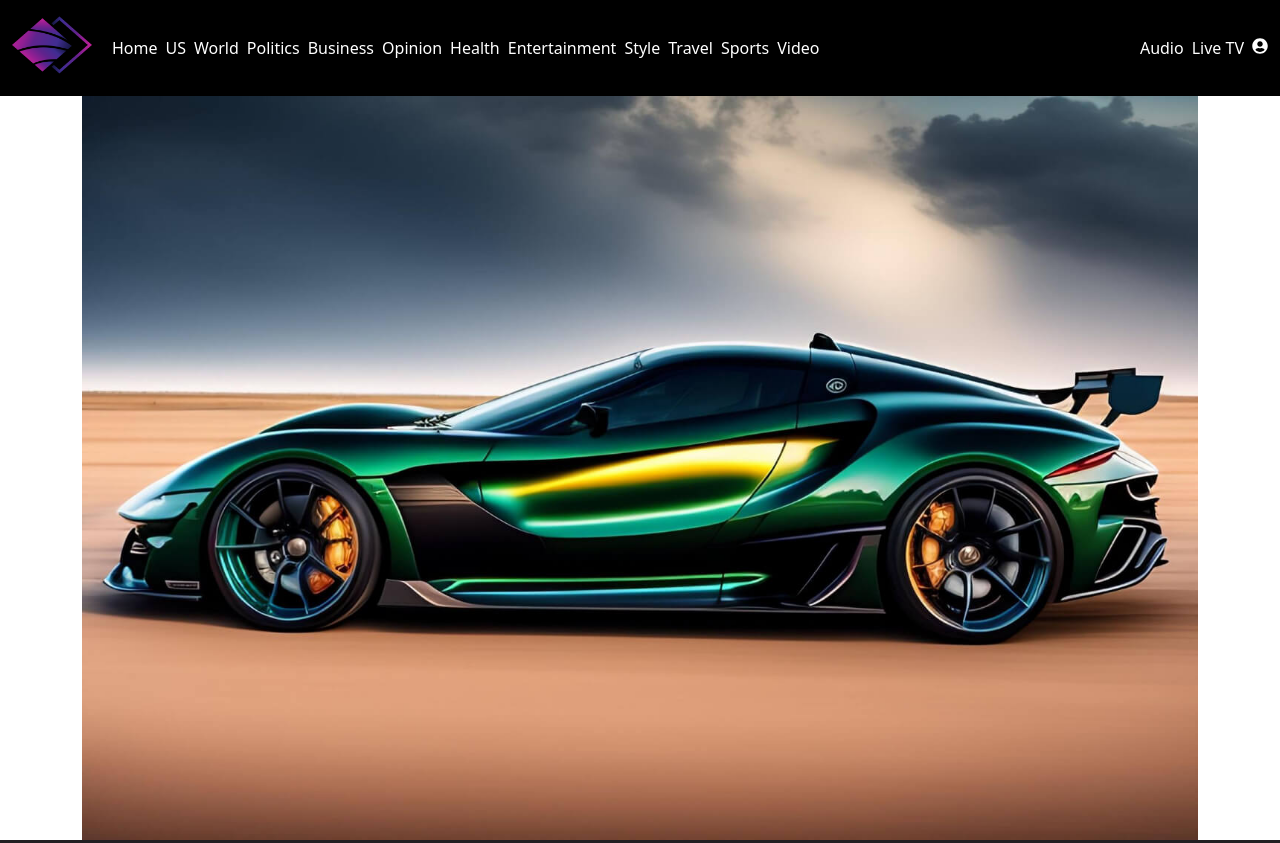
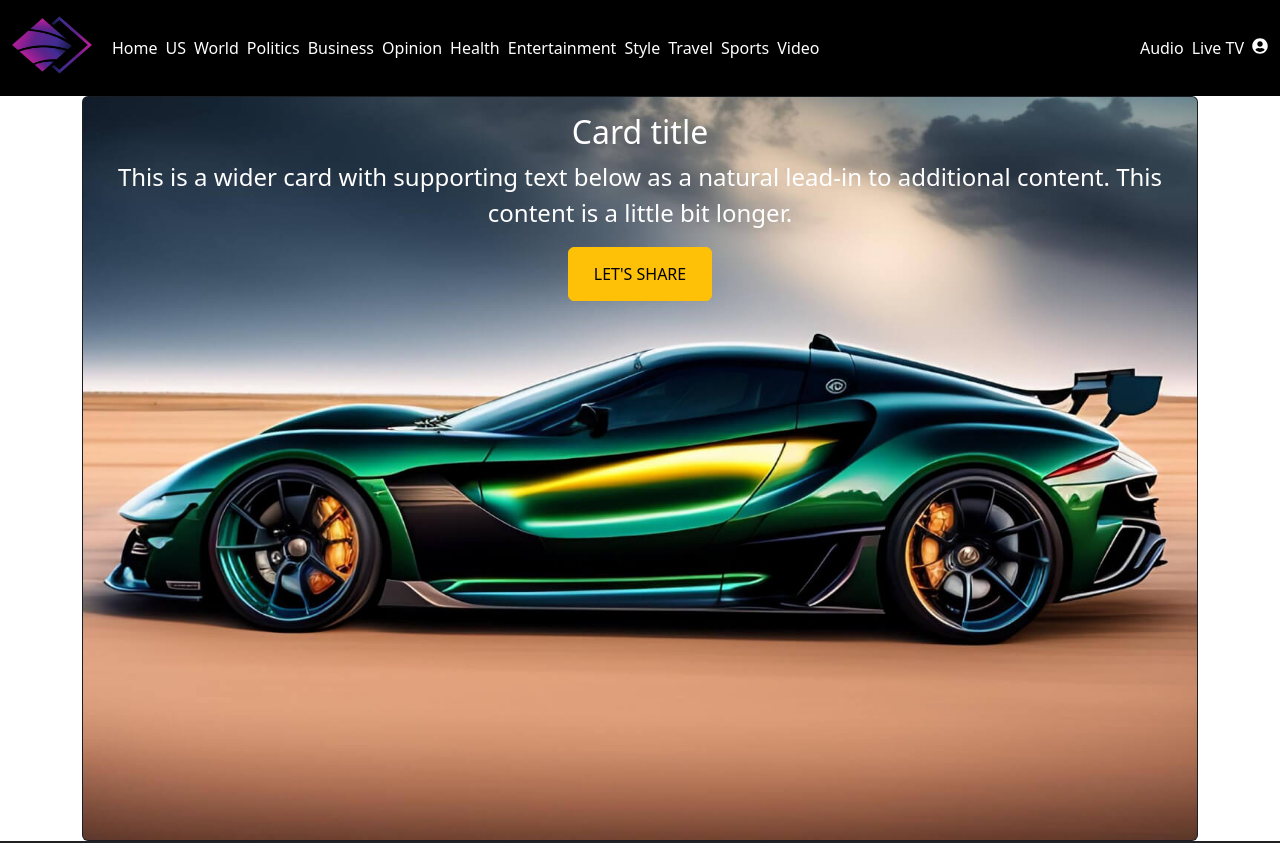
Before and after one commit to SheikhRakibhossain/CNC, a React (Vite) app: page /us in a window 1280 px wide. Shown: the top 843 px of the page. Built offline with nearby package versions, Linux system fonts and the light colour scheme; no server answers.

Commit message:
car display overly make colorful update

```diff
--- a/src/pages/US/Us.jsx
+++ b/src/pages/US/Us.jsx
@@ -1,16 +1,24 @@
 import React from 'react';
-import { Col, Image, Row } from 'react-bootstrap';
+import { Button, Card, Col, Image, Row } from 'react-bootstrap';
 import Container from 'react-bootstrap/esm/Container';
 import aicar from '../../assets/girlscat/aicar.jpg'
 
 const Us = () => {
     return (
         <Container>
-            <Row>
-                <Col>
-                    <Image src={aicar} alt="car" />
-                </Col>
-            </Row>
+            <Card className="bg-dark text-white text-center">
+                <Card.Img src={aicar} alt="car" />
+                <Card.ImgOverlay>
+
+                    <Card.Title className='fs-2'>Card title</Card.Title>
+                    <Card.Text className='fs-4'>
+                        This is a wider card with supporting text below as a natural lead-in
+                        to additional content. This content is a little bit longer.
+                    </Card.Text>
+                    <Button variant='warning'>Let's Share</Button>
+
+                </Card.ImgOverlay>
+            </Card>
         </Container>
     );
 };
```
